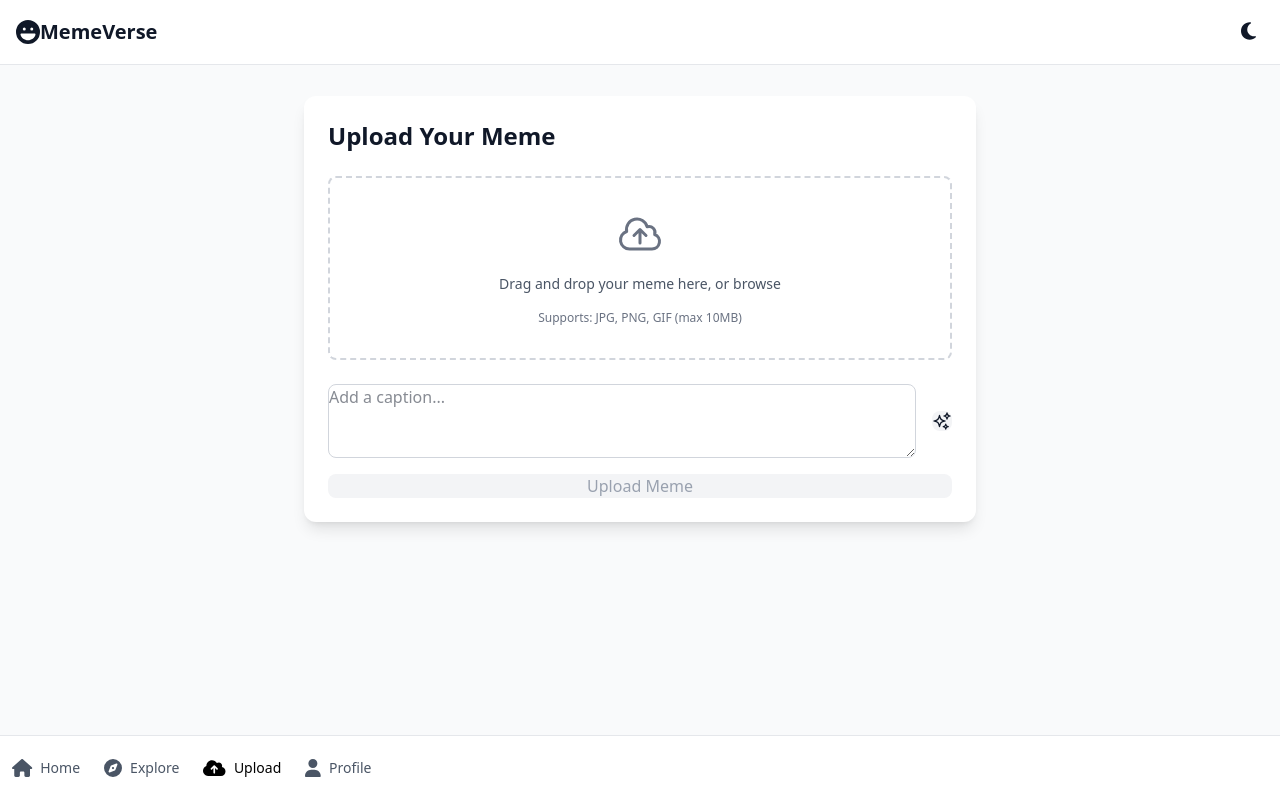
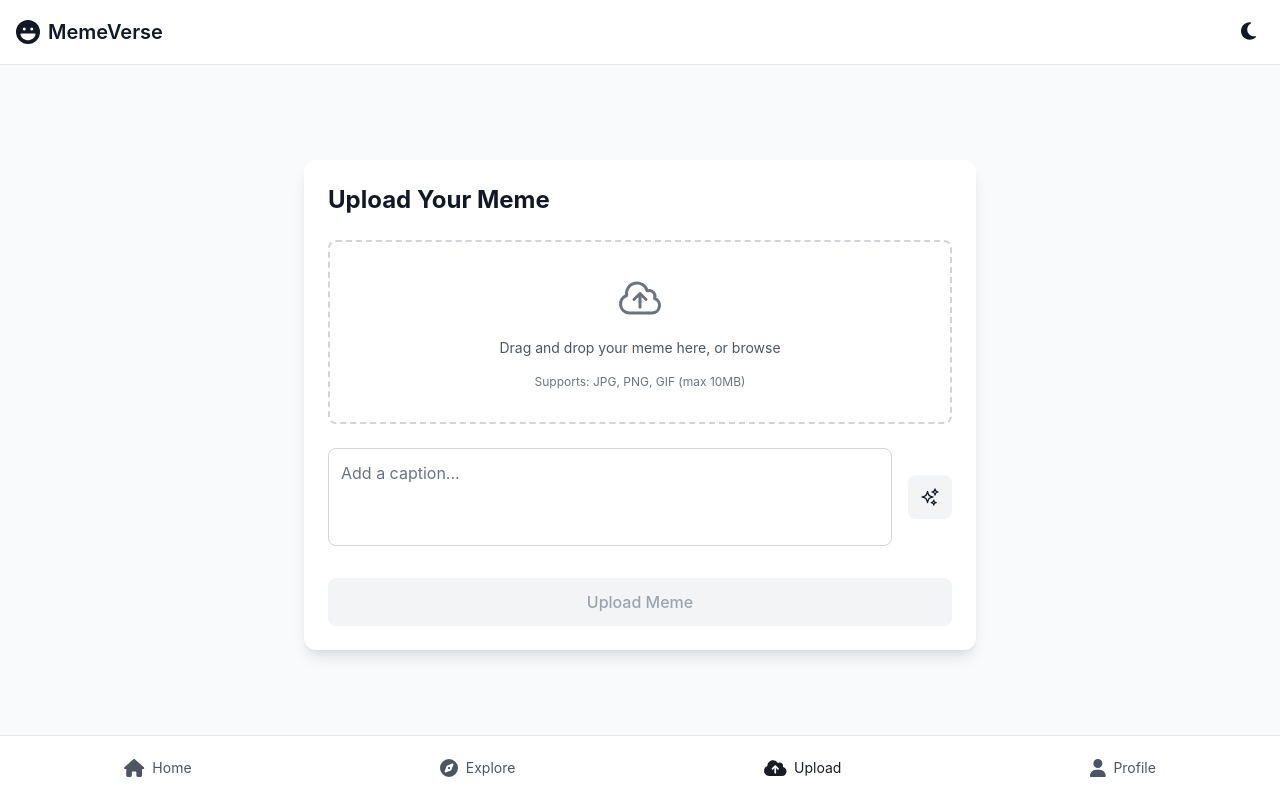
Before and after one commit to NikeshBawankar1921/MemeVerse, a React (Create React App) app: page /upload in a window 1280 px wide. Built offline with nearby package versions, Linux system fonts and the light colour scheme.

Commit message:
Fix: Update Tailwind CSS configuration and dependencies

```diff
--- /dev/null
+++ b/postcss.config.js
@@ -0,0 +1,6 @@
+module.exports = {
+  plugins: {
+    tailwindcss: {},
+    autoprefixer: {},
+  },
+}
--- a/public/index.html
+++ b/public/index.html
@@ -26,7 +26,7 @@
       Learn how to configure a non-root public URL by running `npm run build`.
     -->
     <!-- Tailwind CSS -->
-    <!-- <script src="https://cdnjs.cloudflare.com/ajax/libs/tailwindcss/4.0.0-alpha.11/lib.min.js" integrity="sha512-xH0vItHyfdY8vYQtTBwb0+5CHvZRLlKgiRg4gak+c8in1oeuquemJ7oM+JGvymgPN93OvagzjUEdQB8BP5GEDQ==" crossorigin="anonymous" referrerpolicy="no-referrer"></script> -->
+    <script src="https://cdn.tailwindcss.com"></script>
     <!-- Font Awesome -->
 
     <title>MemeVerse</title>
--- a/src/index.css
+++ b/src/index.css
@@ -13,6 +13,21 @@
   --text-dark: #ffffff;
   --primary-dark: oklch(0.795 0.184 86.047);
   --secondary-dark: oklch(0.637 0.237 25.331);
+
+  --primary: #1a56db;
+  --secondary: #7e3af2;
+  --success: #0e9f6e;
+  --danger: #e02424;
+  --warning: #ff5a1f;
+  --info: #3f83f8;
+
+  --background: #ffffff;
+  --text: #1a1c23;
+}
+
+[data-theme='dark'] {
+  --background: #121317;
+  --text: #e5e7eb;
 }
 
 /* Light theme (default) */
@@ -33,9 +48,19 @@
 
 /* Apply theme colors */
 body {
+  margin: 0;
+  font-family: -apple-system, BlinkMacSystemFont, 'Segoe UI', 'Roboto', 'Oxygen',
+    'Ubuntu', 'Cantarell', 'Fira Sans', 'Droid Sans', 'Helvetica Neue',
+    sans-serif;
+  -webkit-font-smoothing: antialiased;
+  -moz-osx-font-smoothing: grayscale;
   background-color: var(--background);
   color: var(--text);
 }
+
+@tailwind base;
+@tailwind components;
+@tailwind utilities;
 
 @layer theme, base, components, utilities;
 @layer theme {
--- /dev/null
+++ b/tailwind.config.js
@@ -0,0 +1,10 @@
+/** @type {import('tailwindcss').Config} */
+module.exports = {
+  content: [
+    "./src/**/*.{js,jsx,ts,tsx}",
+  ],
+  theme: {
+    extend: {},
+  },
+  plugins: [],
+}
```
Also changed, not shown: package.json (+5 -3 lines), 1 other file (tests, documents, lock files or other folders).
